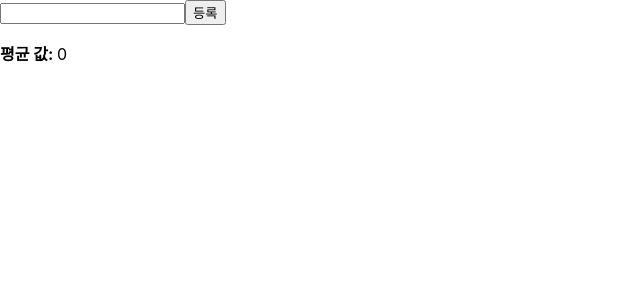
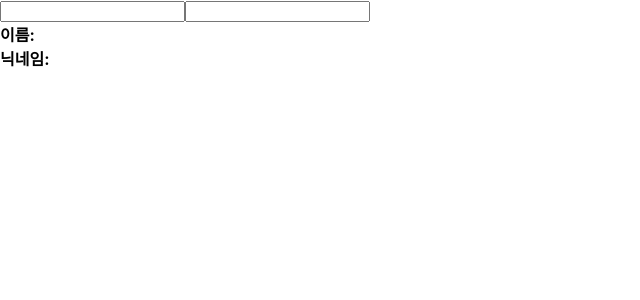
Before and after one commit to jooneei17/AWS_fullstack_react_first, a React (Create React App) app: page / in a window 1280 px wide. Shown: the top 300 px of the page, without its empty margins (0-640 px from the left). Built offline with nearby package versions, Linux system fonts and the light colour scheme.

Commit message:
리액트 hooks

```diff
--- a/src/App.js
+++ b/src/App.js
@@ -1,8 +1,9 @@
-import Average from "./Average";
+// import Average from "./Average";
+import Info from "./Info";
 import React, { useState } from "react";
 
 const App = () => {
-  return <Average />;
+  return <Info />;
 };
 
 export default App;
--- a/src/Average.js
+++ b/src/Average.js
@@ -1,4 +1,4 @@
-import React, { useState } from "react";
+import React, { useCallback, useMemo, useRef, useState } from "react";
 
 const getAverage = (numbers) => {
   console.log("평균값 계산 중..");
@@ -10,18 +10,25 @@ const getAverage = (numbers) => {
 const Average = () => {
   const [list, setList] = useState([]);
   const [number, setNumber] = useState("");
+  const inputEl = useRef(null);
 
-  const onChange = (e) => {
+  const onChange = useCallback((e) => {
     setNumber(e.target.value);
-  };
-  const onInsert = (e) => {
-    const nextList = list.concat(parseInt(number));
-    setList(nextList);
-    setNumber("");
-  };
+  }, []);
+
+  const onInsert = useCallback(
+    (e) => {
+      const nextList = list.concat(parseInt(number));
+      setList(nextList);
+      setNumber("");
+      inputEl.current.focus(); //포커스 지정
+    },
+    [number, list]
+  );
+  const avg = useMemo(() => getAverage(list), [list]);
   return (
     <div>
-      <input value={number} onChange={onChange} />
+      <input value={number} onChange={onChange} ref={inputEl} />
       <button onClick={onInsert}>등록</button>
       <ul>
         {list.map((value, index) => (
@@ -29,7 +36,7 @@ const Average = () => {
         ))}
       </ul>
       <div>
-        <b>평균 값: </b> {getAverage(list)}
+        <b>평균 값: </b> {avg}
       </div>
     </div>
   );
--- a/src/Info.js
+++ b/src/Info.js
@@ -1,24 +1,13 @@
 import React, { useReducer } from "react";
-
-function reducer(state, action) {
-  return {
-    ...state,
-    [action.name]: action.value,
-  };
-}
+import useInputs from "./useInputs";
 
 const Info = () => {
-  const [state, dispatch] = useReducer(reducer, { name: "", nickname: "" });
+  const [state, onChange] = useInputs({
+    name: "",
+    nickname: "",
+  });
   const { name, nickname } = state;
-  //     const [name, setName] = useState("");
-  //   const [nickname, setNickname] = useState("");
-  //   const onChangeName = (e) => {
-  //     setName(e.target.value);
-  //   };
-  //   const onChangeNickname = (e) => {
-  //     setNickname(e.target.value);
-  //   };
-  const onChange = (e) => dispatch(e.target);
+
   return (
     <div>
       <div>
--- /dev/null
+++ b/src/useInputs.js
@@ -0,0 +1,23 @@
+import React, { useReducer } from "react";
+
+function reducer(state, action) {
+  return {
+    ...state,
+    [action.name]: action.value,
+  };
+}
+
+// export에 바로 function을 쓰는 방식
+// export default function useInputs(initialForm) {
+//   const [state, dispatch] = useReducer(reducer, { name: "", nickname: "" });
+//   const onChange = (e) => dispatch(e.target);
+//   return [state, onChange];
+// }
+
+const useInputs = (initialForm) => {
+  const [state, dispatch] = useReducer(reducer, { name: "", nickname: "" });
+  const onChange = (e) => dispatch(e.target);
+  return [state, onChange];
+};
+
+export default useInputs;
```
